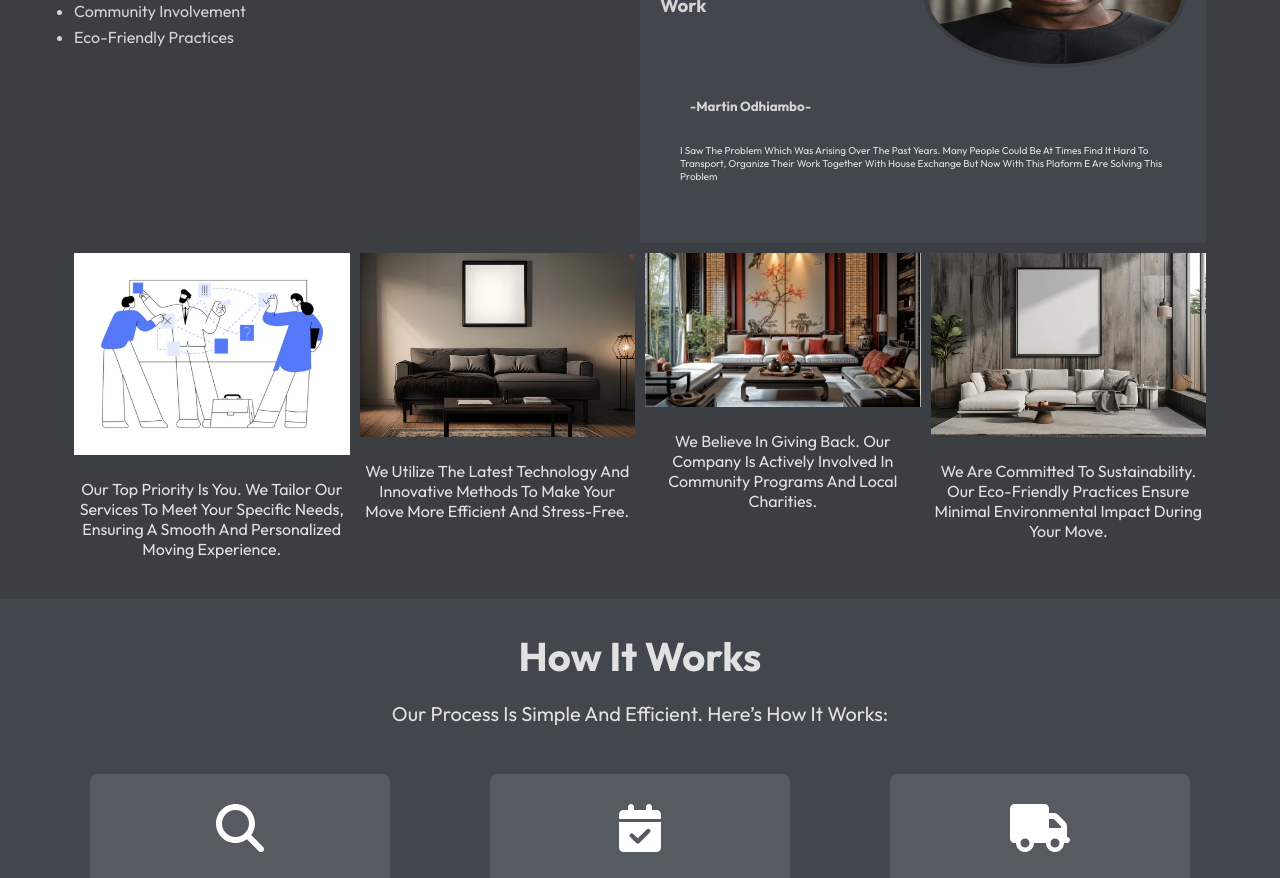
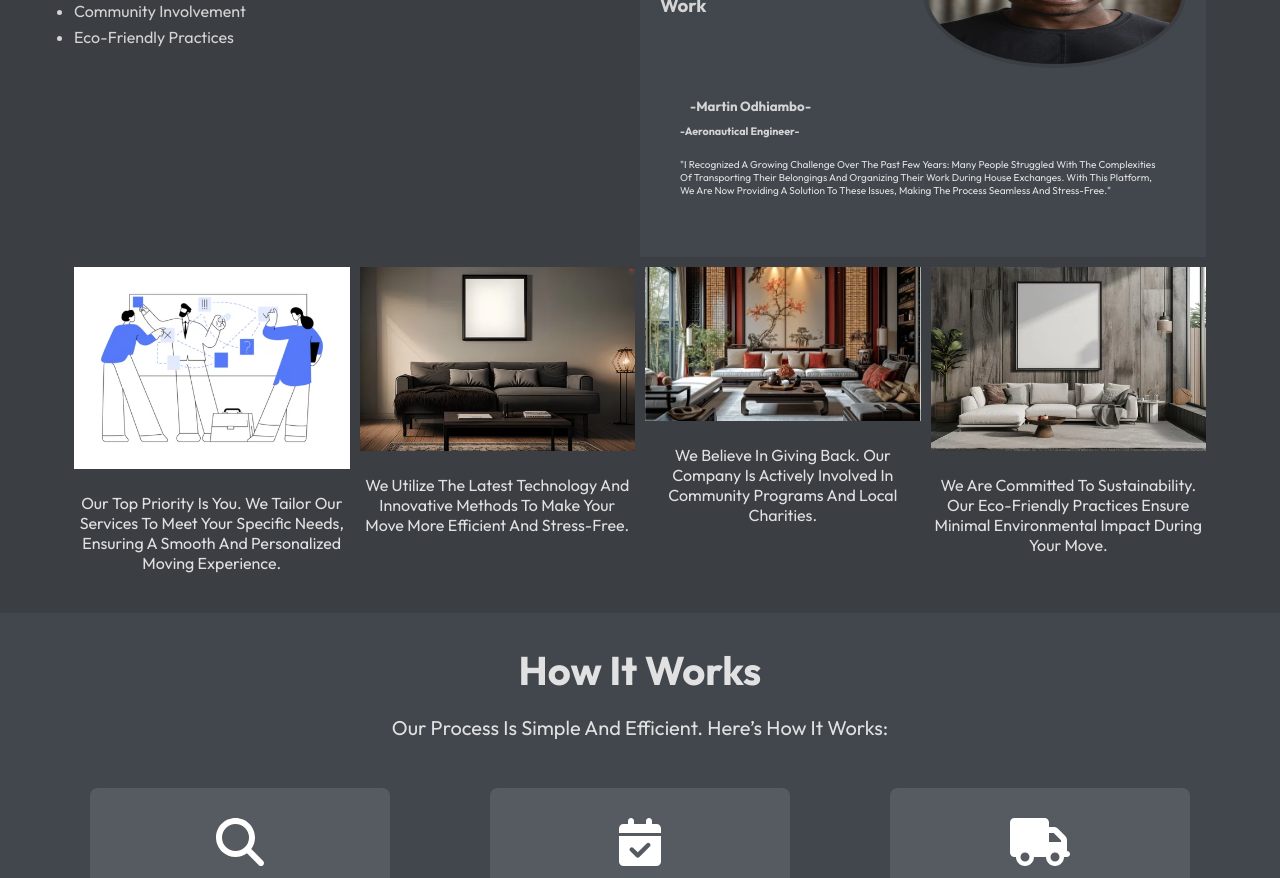
Before and after one commit to hackwellbn/jmoversandshakers, a React (Vite) app: page /#/ in a window 1280 px wide. Shown: the part 3720-4598 px from the top of the page. Built offline with nearby package versions, Linux system fonts and the light colour scheme.

Commit message:
pending updates

```diff
--- a/src/Pages/Home/Layouts/Subsection/Subsection.jsx
+++ b/src/Pages/Home/Layouts/Subsection/Subsection.jsx
@@ -25,7 +25,8 @@
             </div>
         <div className="author-head-p">
         <h5>-martin Odhiambo-</h5>
-        <p className="smallfont" >i saw the problem which was arising over the past years. many people could be at times find it hard to transport, organize their work together with house exchange but now with this plaform e are solving this problem </p>
+        <h6>-Aeronautical Engineer-</h6>
+        <p className="smallfont" >"I recognized a growing challenge over the past few years: many people struggled with the complexities of transporting their belongings and organizing their work during house exchanges. With this platform, we are now providing a solution to these issues, making the process seamless and stress-free."</p>
         </div>
           </div>
 </div>
```
